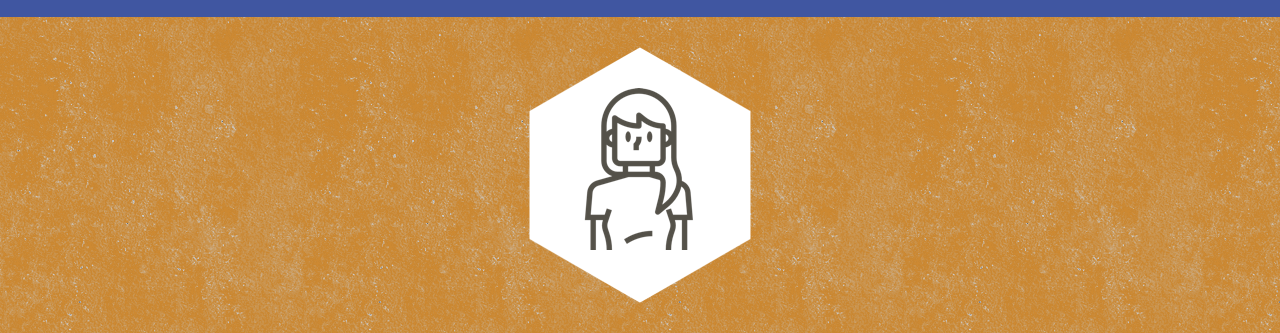
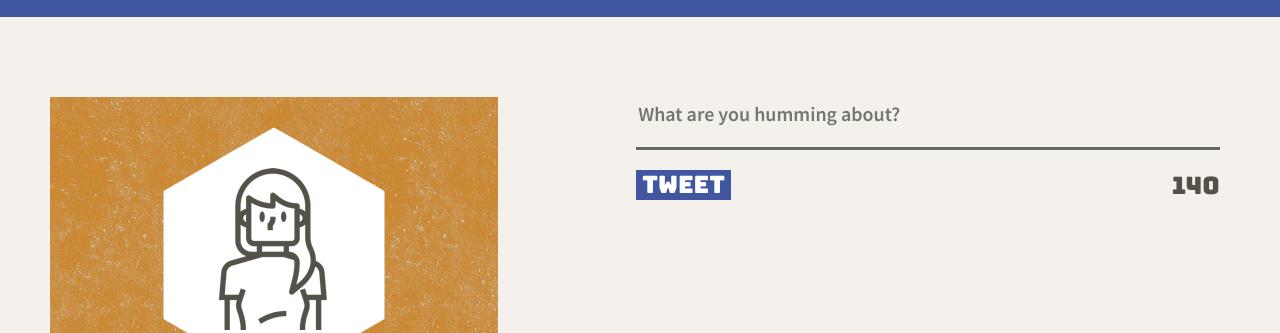
Before and after one commit to goodWishesEveryone/tweeter-project, a website: page public/index.html in a window 1280 px wide. Shown: the part 103-436 px from the top of the page. Drawn offline with nearby package versions, Linux system fonts and the light colour scheme; no server answers.

Commit message:
Responsive design

```diff
--- a/public/styles/header.css
+++ b/public/styles/header.css
@@ -12,3 +12,12 @@
   padding-top: 50px;
   width: 100%;
 }
+
+/* RESPONSIVE design for DESKTOP */
+@media screen and (min-width: 1024px){
+  .gold-background {
+    width: 35vw;
+    margin-top: 200px;
+    margin-left: 50px;
+  }
+}
--- a/public/styles/layout.css
+++ b/public/styles/layout.css
@@ -35,10 +35,19 @@ main {
   flex-direction: column;
   justify-content: center;
   margin: auto;
-  width: 90%;
-  outline: none;
-  border-top-style: hidden;
-  border-right-style: hidden;
-  border-left-style: hidden;
-  background-color: inherit;
+  width: 100%;
 }
+
+/* RESPONSIVE design for DESKTOP */
+@media (min-width: 1024px){
+  main {
+    float: right;
+    margin-top: -450px;
+    width: 55vw;
+  }
+  #tweets-container {
+    width: 55vw;
+    height: 0vw;
+    margin-top: 250px;
+  }
+}
--- a/public/styles/nav.css
+++ b/public/styles/nav.css
@@ -2,8 +2,8 @@ nav {
   display: flex;
   align-items: center;
   justify-content: space-between;
-  background-color: #4056A1;
-  color: #FFFFFF;
+  background-color: #4056a1;
+  color: #ffffff;
   height: 120px;
   padding: 0 1.5em;
   width: 100%;
@@ -14,8 +14,8 @@ nav {
 }
 
 span {
-  font-family: 'Bungee', sans-serif;
-  font-size: 1.5em;  /*  1.5ems of space on the right and left between the content and the edges  */
+  font-family: "Bungee", sans-serif;
+  font-size: 1.5em; /*  1.5ems of space on the right and left between the content and the edges  */
 }
 
 .nav-container {
@@ -35,7 +35,21 @@ span {
   animation-iteration-count: infinite;
 }
 @keyframes floating {
-  from { transform: translate(0,  0px); }
-  65%  { transform: translate(0, 15px); }
-  to   { transform: translate(0, -0px); }
+  from {
+    transform: translate(0, 0px);
+  }
+  65% {
+    transform: translate(0, 15px);
+  }
+  to {
+    transform: translate(0, -0px);
+  }
 }
+
+/* RESPONSIVE design for DESKTOP */
+@media (max-width: 1024px) {
+  nav {
+    background-color: #4056a1;
+    background-image: url(../images/fabric-of-squares.png);
+  }
+}
--- a/public/styles/new-tweet.css
+++ b/public/styles/new-tweet.css
@@ -54,3 +54,14 @@ button:hover {
   margin: 0px;
   border: 4px solid #5c9ce0;
 }
+
+.red {
+  color: red;
+}
+
+output {
+  display: flex;
+  align-self:flex-end;
+  font-family: 'Bungee';
+  margin-top: -40px;
+}
```
